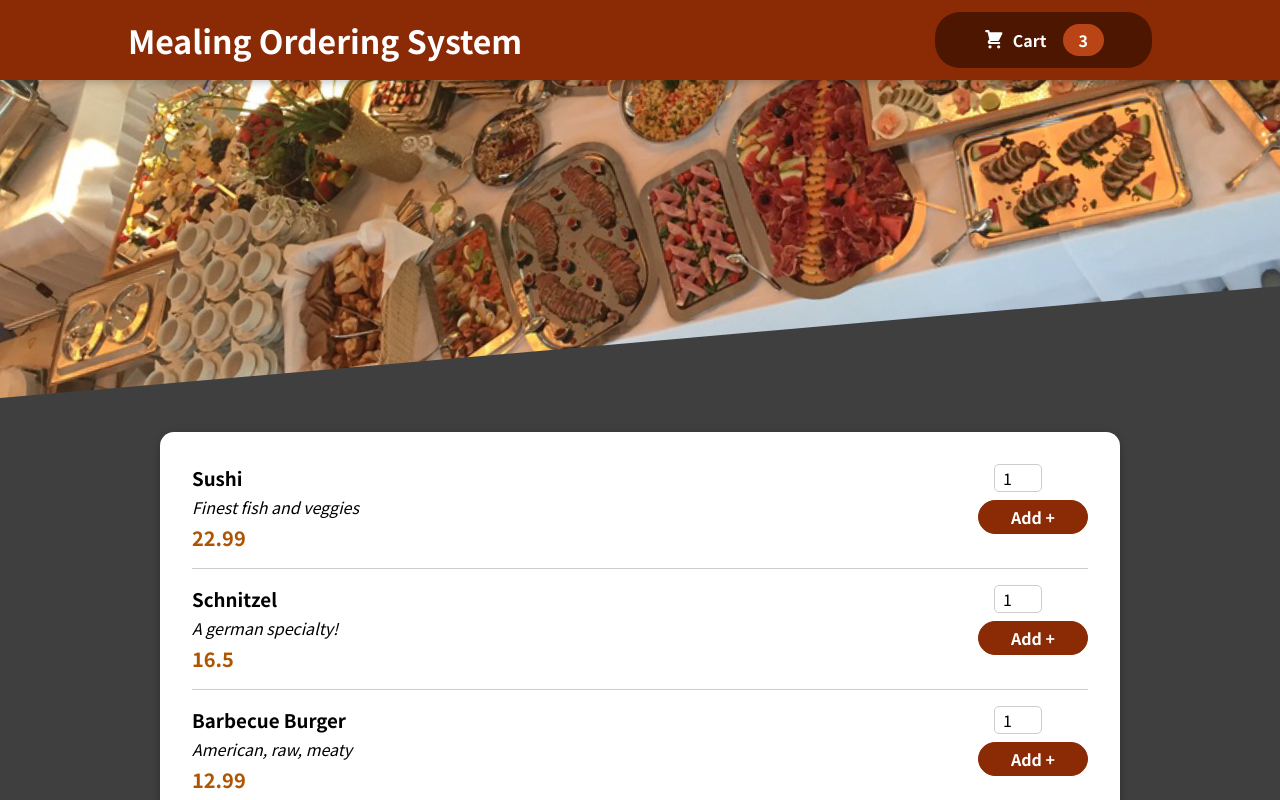
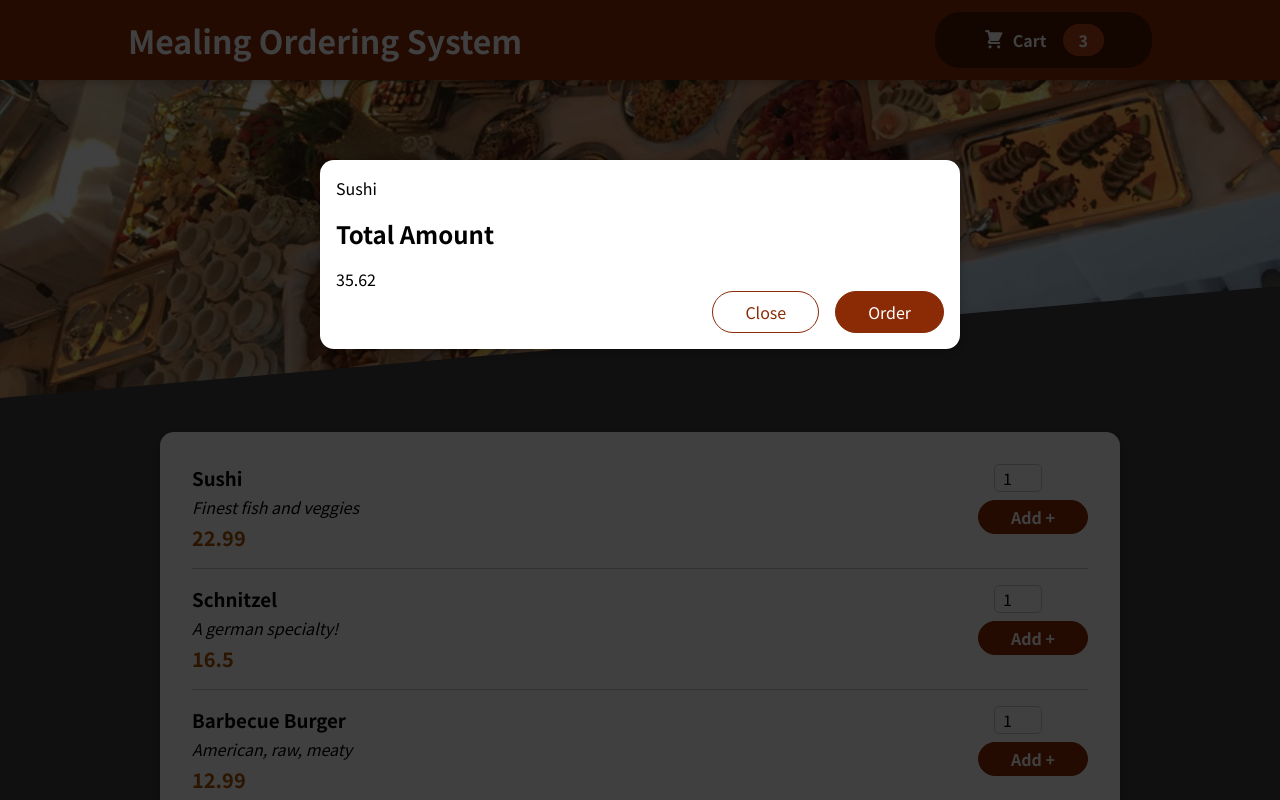
Before and after one commit to ant1234/food_ordering_app, a React (Create React App) app: page / in a window 1280 px wide. Shown: the top 800 px of the page. Built offline with nearby package versions, Linux system fonts and the light colour scheme.

Commit message:
Add to cart modal

```diff
--- a/public/index.html
+++ b/public/index.html
@@ -28,6 +28,7 @@
   </head>
   <body>
     <noscript>You need to enable JavaScript to run this app.</noscript>
+    <div id="overlays"></div>
     <div id="root"></div>
     <!--
       This HTML file is a template.
--- a/src/App.js
+++ b/src/App.js
@@ -1,10 +1,12 @@
 import React from "react";
 import Header from "./components/Layout/Header";
 import Meals from "./components/Meals/Meals";
+import Cart from "./components/Cart/Cart";
 
 function App() {
   return (
     <React.Fragment>
+      <Cart />
       <Header />
       <main>
         <Meals />
--- a/src/components/Cart/Cart.js
+++ b/src/components/Cart/Cart.js
@@ -1,10 +1,28 @@
 import React from "react";
 import classes from "./Cart.module.css";
+import Modal from "../UI/Modal";
 
 const Cart = props => {
+
+    const cartItems = <ul className={classes['cart-items']}>
+        {[
+        { id: "c1", name: "Sushi", amount: 2, price: 12.99 },
+    ].map((item) => <li>{item.name}</li>)}</ul>;
+
     return (
+        <Modal>
+            <div>
+                {cartItems}
+                <div className={classes.total}><span>Total Amount</span></div>
+                <div><span>35.62</span></div>
+            </div>
+            <div className={classes.actions}>
+                <button className={classes['button--alt']}>Close</button>
+                <button className={classes.button}>Order</button>
+            </div>
+        </Modal>
+    );
 
-    );
 };
 
 export default Cart;
--- /dev/null
+++ b/src/components/UI/Modal.js
@@ -0,0 +1,28 @@
+import React from "react";
+import classes from "./Modal.module.css";
+import ReactDOM  from "react-dom";
+
+const BackDrops = props => {
+    return <div className={classes.backdrop}></div>
+};
+
+const ModalOverLay = props => {
+    return (
+        <div className={classes.modal}>
+            <div className={classes.content}>{props.children}</div>
+        </div>
+    );
+};
+
+const portalOverlay = document.getElementById('overlays');
+
+const Modal = props => {
+    return (
+        <React.Fragment>
+            {ReactDOM.createPortal(<BackDrops/>, portalOverlay)}
+            {ReactDOM.createPortal(<ModalOverLay>{props.children}</ModalOverLay>, portalOverlay)}
+        </React.Fragment>
+    );
+};
+
+export default Modal;
--- /dev/null
+++ b/src/components/UI/Modal.module.css
@@ -0,0 +1,40 @@
+.backdrop {
+    position: fixed;
+    top: 0;
+    left: 0;
+    width: 100%;
+    height: 100vh;
+    z-index: 20;
+    background-color: rgba(0, 0, 0, 0.75);
+  }
+
+  .modal {
+    position: fixed;
+    top: 20vh;
+    left: 5%;
+    width: 90%;
+    background-color: white;
+    padding: 1rem;
+    border-radius: 14px;
+    box-shadow: 0 2px 8px rgba(0, 0, 0, 0.25);
+    z-index: 30;
+    animation: slide-down 300ms ease-out forwards;
+  }
+
+  @media (min-width: 768px) {
+    .modal {
+      width: 40rem;
+      left: calc(50% - 20rem);
+    }
+  }
+
+  @keyframes slide-down {
+    from {
+      opacity: 0;
+      transform: translateY(-3rem);
+    }
+    to {
+      opacity: 1;
+      transform: translateY(0);
+    }
+  }
```
